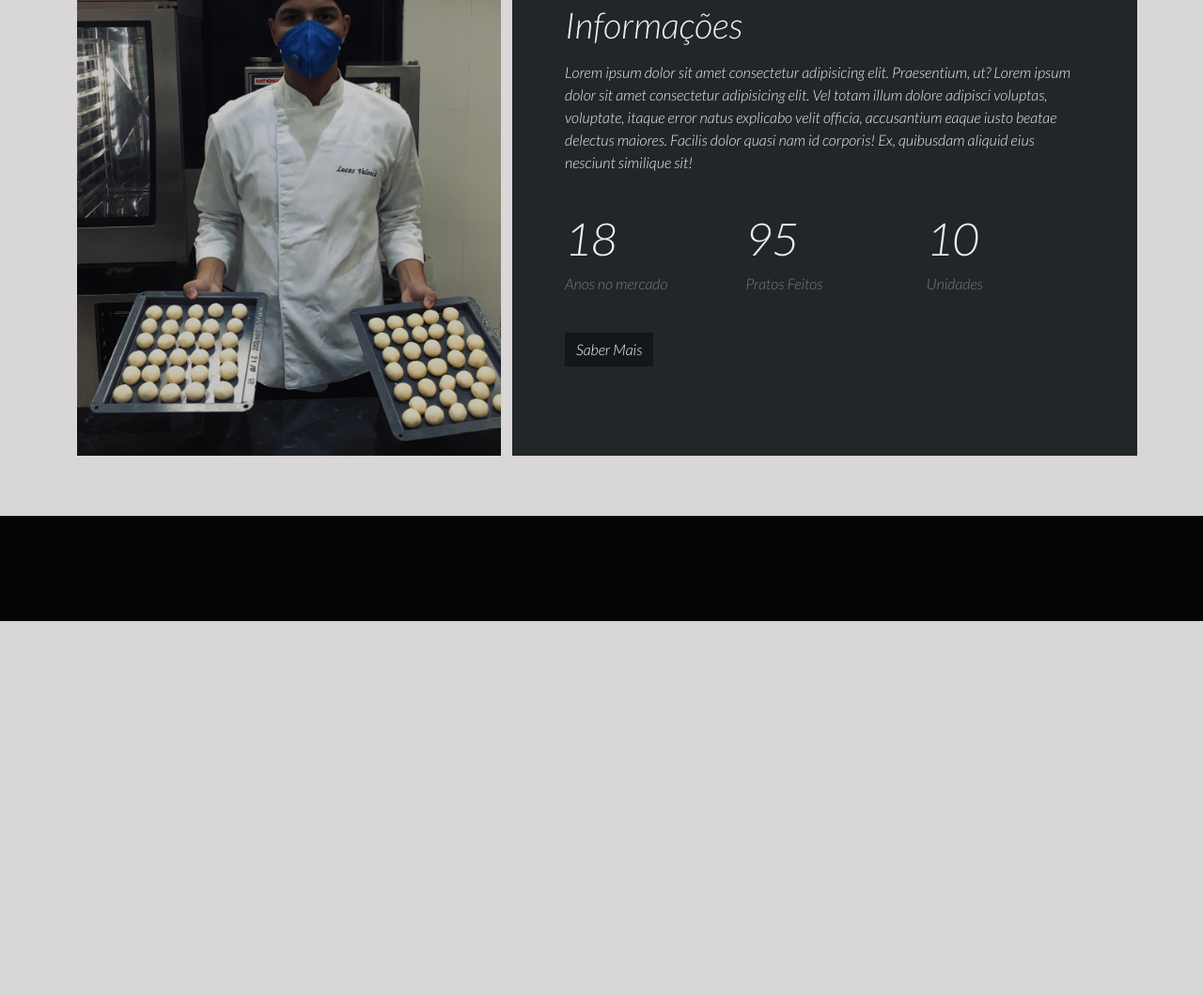
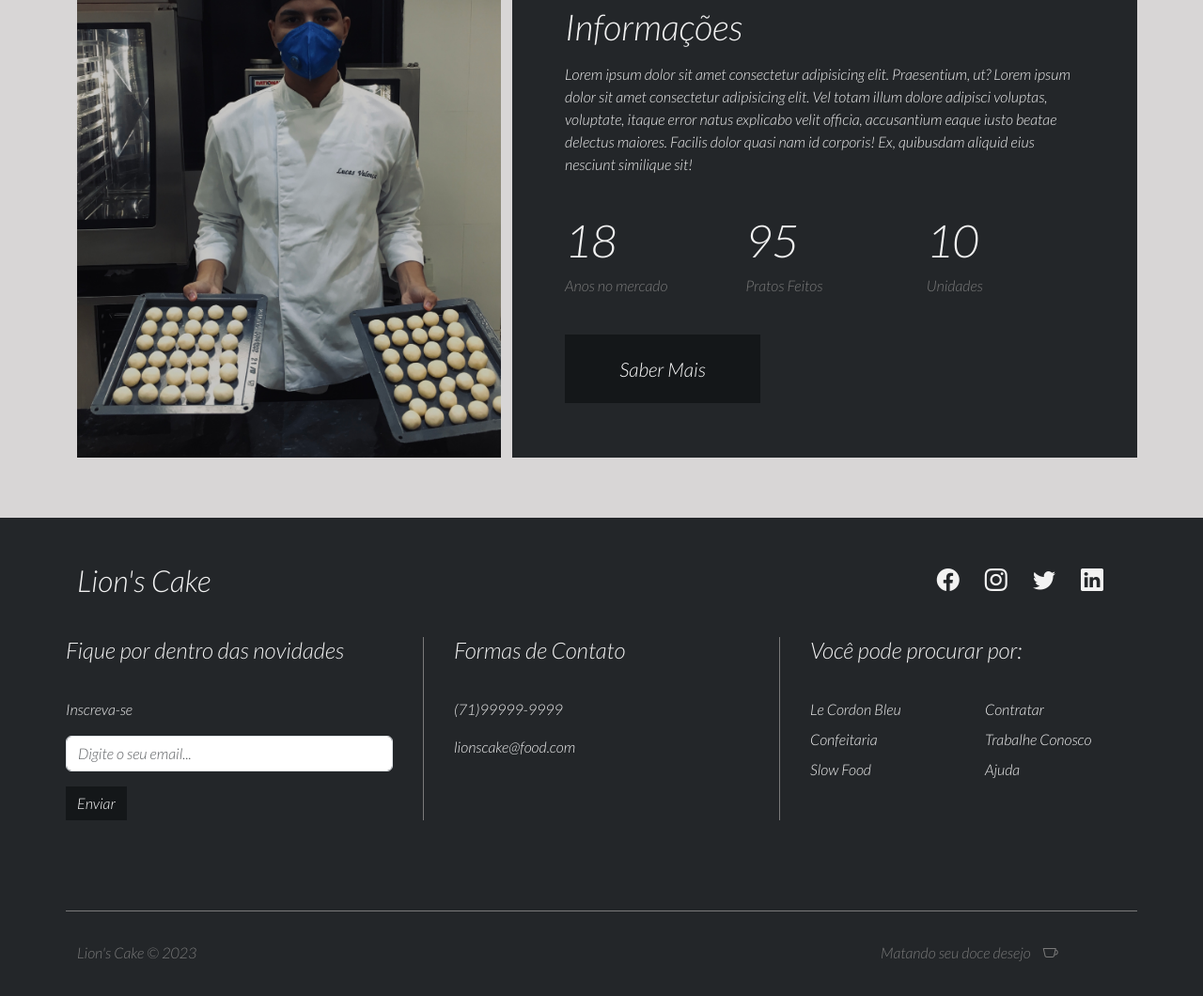
Before and after one commit to Lucas-Lion/confeitariaApp, a plain HTML site: page website/index.html in a window 1280 px wide. Shown: the part 2903-3963 px from the top of the page at 94% size. Before the commit the page ends 3564 px from the top, so only its background shows below. Drawn offline with nearby package versions, Linux system fonts and the light colour scheme.

Commit message:
finalizando projeto Lion's Cake

```diff
--- a/website/css/style.css
+++ b/website/css/style.css
@@ -179,6 +179,7 @@ body {
 }
 
 .bg-dark-card {
+  border: 2px solid #ece8e2;
     background-color: #232629;
     border-radius: 0;
     margin-bottom: 1em;
@@ -282,6 +283,12 @@ body {
   @media(min-width: 768px) {
     #info-content {
       padding: 3.5em;
+
+    .information-bottom {
+        padding: 1em;
+        width: 10em;
+        font-size: 1.3em;
+      }
     }
   }
 
@@ -292,7 +299,7 @@ body {
 }
 
 #footer-top {
-  margin-bottom: 1em;
+  margin-bottom: 2em;
 }
 
 #social-icons {
@@ -315,12 +322,12 @@ body {
   margin-bottom: 3em;
 }
 
-#news-container,
+#new-container,
 #contact-container,
-#links-containers {
+#links-container {
   padding: 0;
   border: 0;
-  margin-bottom: 2em;
+  margin-bottom: 3em;
 }
 
 #footer-details h4 {
@@ -332,6 +339,10 @@ body {
   border: none;
 }
 
+.submit-inscrever {
+  border-radius: 0;
+}
+
 #links-container li {
   margin-bottom: 0.5em;
 }
@@ -341,5 +352,33 @@ body {
 }
 
 #links-container a:hover {
-  color: #FFF;
+  color: #929292;
 }
+
+/* FOOTER BOTTOM */
+
+#footer-bottom {
+  border-top: 1px solid #7a7a7a;
+  padding-top: 2em;
+}
+
+#footer-bottom i {
+  padding-left: 10px;
+}
+
+@media(min-width: 768px) {
+
+  #new-container {
+    padding-right: 2em;
+  }
+
+  #links-container {
+    padding-left: 2em;
+  }
+
+  #contact-container {
+    padding: 0 2em;
+    border-left: 1px solid #7a7a7a;
+    border-right: 1px solid #7a7a7a;
+  }
+}
--- a/website/index.html
+++ b/website/index.html
@@ -217,13 +217,69 @@
         </div>
     </div>
     <!-- FOOTER -->
-    <footer class="container-fluid bg-dark-color" id="footer">
+    <footer class="container-fluid bg-four-color" id="footer">
         <div class="container">
             <div class="row">
                 <!-- FOOTER TOP -->
                 <div class="col-12" id="footer-top">
+                    <div class="row justify-content-between primary-color">
+                        <div class="col-4"><h2>Lion's Cake</h2></div>
+                        <div class="col-4" id="social-icons">
+                            <i class="bi bi-facebook"></i>
+                            <i class="bi bi-instagram"></i>
+                            <i class="bi bi-twitter"></i>
+                            <i class="bi bi-linkedin"></i>
+                        </div>
+                    </div>
+                </div>
+                <!-- FOOTER DETAILS -->
+                <div class="col-12" id="footer-details">
+                    <div class="row">
+                        <div class="col-12 col-md-4 primary-color" id="new-container">
+                            <h4>Fique por dentro das novidades</h4>
+                            <p class="primary-color">Inscreva-se</p>
+                            <form>
+                                <div class="mb-3">
+                                    <input type="email" class="form-control" placeholder="Digite o seu email...">
+                                </div>
+                                <button class="btn btn-dark submit-inscrever" type="submit">Enviar</button>
+                            </form>
+                        </div>
+                        <div class="col-12 col-md-4 primary-color" id="contact-container">
+                            <h4>Formas de Contato</h4>
+                            <p class="primary-color">(71)99999-9999</p>
+                            <p class="primary-color">lionscake@food.com</p>
+                        </div>
+                        <div class="col-12 col-md-4 primary-color" id="links-container">
+                            <div class="row">
+                                <h4>Você pode procurar por:</h4>
+                                <div class="col-6">
+                                    <ul class="list-unstyled">
+                                        <li><a href="#" class="primary-color">Le Cordon Bleu</a></li>
+                                        <li><a href="#" class="primary-color">Confeitaria</a></li>
+                                        <li><a href="#" class="primary-color">Slow Food</a></li>
+                                    </ul>
+                                </div>
+                                <div class="col-6">
+                                    <ul class="list-unstyled">
+                                        <li><a href="#" class="primary-color">Contratar</a></li>
+                                        <li><a href="#" class="primary-color">Trabalhe Conosco</a></li>
+                                        <li><a href="#" class="primary-color">Ajuda</a></li>
+                                    </ul>
+                                </div>
+                            </div>
+                        </div>
+                    </div>
+                </div>
+                <!-- FOOTER BOTTOM -->
+                <div class="col-12" id="footer-bottom">
                     <div class="row justify-content-between">
-
+                        <div class="col-12 col-md-3">
+                            <p class="secondary-color">Lion's Cake &copy; 2023</p>
+                        </div>
+                        <div class="col-12 col-md-3">
+                            <p class="secondary-color">Matando seu doce desejo  <i class="bi bi-cup"></i></p>
+                        </div>
                     </div>
                 </div>
             </div>
```
